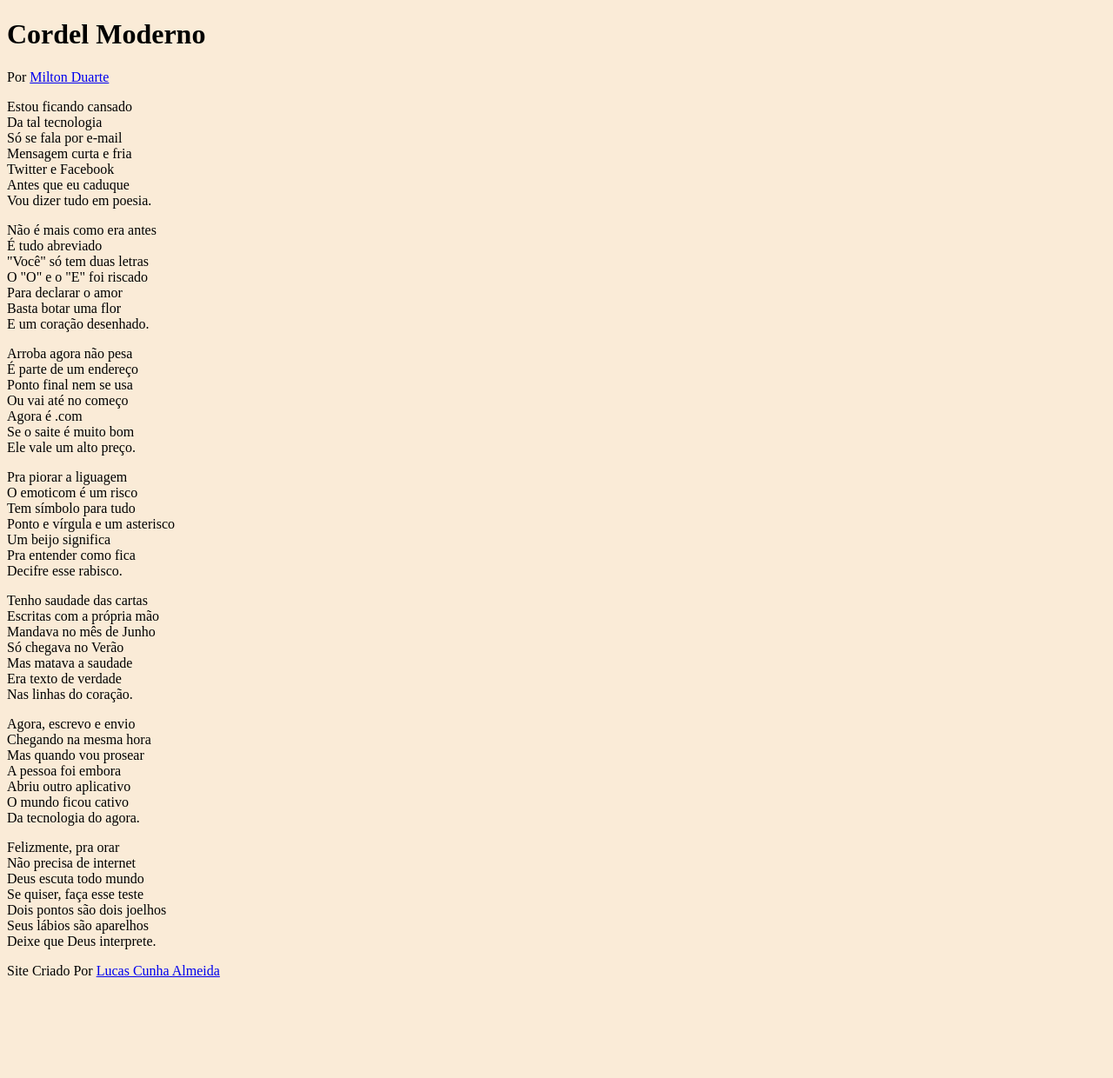
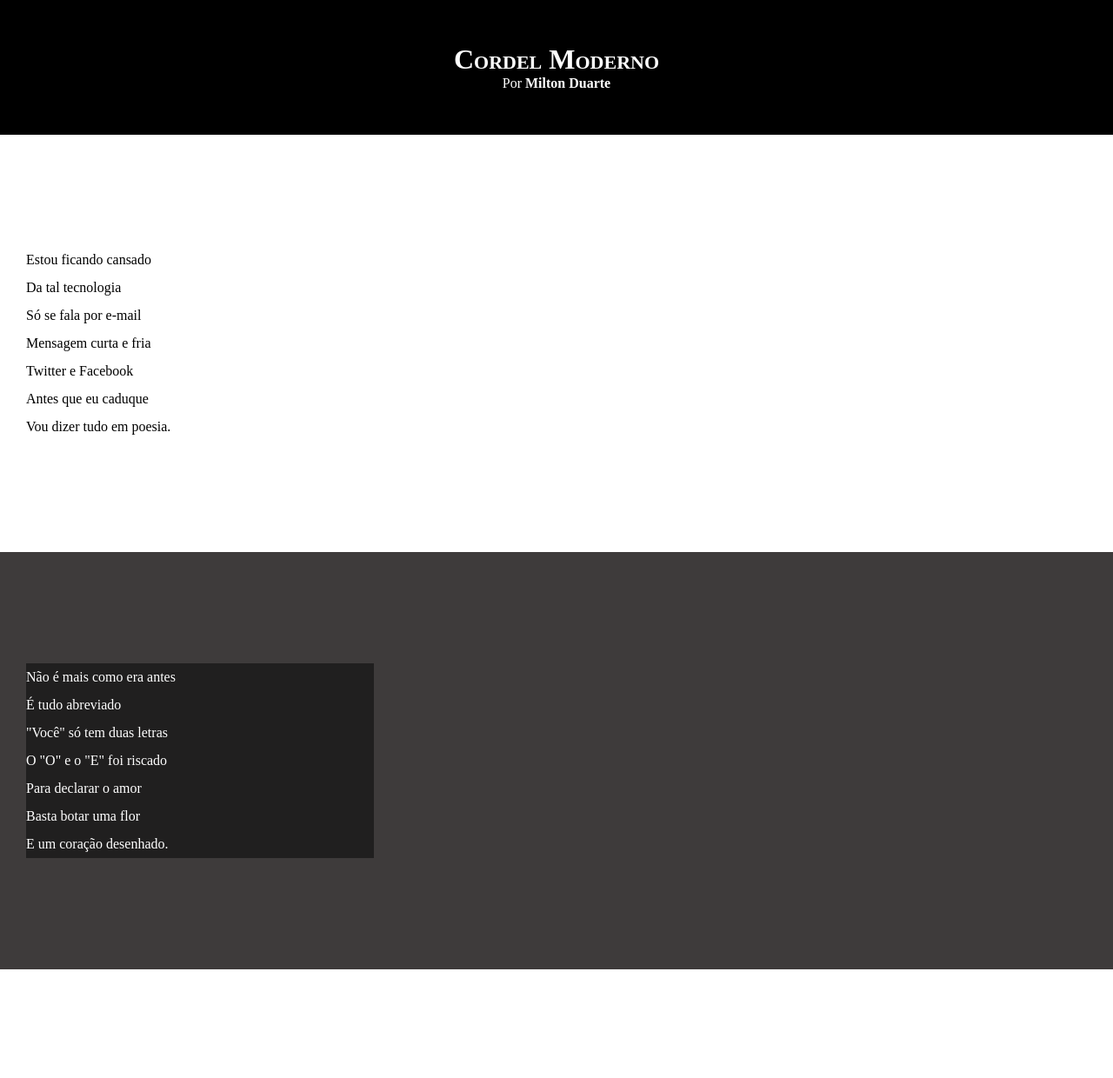
Before and after one commit to LucasCunhaAlmeida/Aprendendo-HTML5-CSS3, a plain HTML site: page exercícios modulo 3/desafios/desafio 12/index.html in a window 1280 px wide. Shown: the top 1240 px of the page at 87% size. Before the commit the page ends 1142 px from the top, so only its background shows below. Drawn offline with Linux system fonts and the light colour scheme.

Commit message:
Ajustes no CSS

```diff
--- a/exercícios modulo 3/desafios/desafio 12/index.html
+++ b/exercícios modulo 3/desafios/desafio 12/index.html
@@ -14,7 +14,7 @@
         </p>
     </header>
 
-    <section>
+    <section class="normal">
         <p>
             Estou ficando cansado <br>
             Da tal tecnologia <br>
@@ -26,7 +26,7 @@
         </p>
     </section>
 
-    <section>
+    <section class="imagem">
         <p>
             Não é mais como era antes <br>
             É tudo abreviado <br>
@@ -38,7 +38,7 @@
         </p>
     </section>
 
-    <section>
+    <section class="normal">
         <p>
             Arroba agora não pesa <br>
             É parte de um endereço <br>
@@ -60,7 +60,7 @@
         </p>
     </section>
 
-    <section>
+    <section class="imagem">
         <p>
             Tenho saudade das cartas <br>
             Escritas com a própria mão <br>
@@ -72,7 +72,7 @@
         </p>
     </section>
 
-    <section>
+    <section class="normal">
         <p>
             Agora, escrevo e envio <br>
             Chegando na mesma hora <br>
--- a/exercícios modulo 3/desafios/desafio 12/style.css
+++ b/exercícios modulo 3/desafios/desafio 12/style.css
@@ -1,5 +1,69 @@
 @charset "UTF-8";
 
-body{
-    background-color: antiquewhite;
+*{
+    margin: 0px;
+    padding: 0px;
 }
+
+html, body{
+    min-height: 100%;
+    background-color: white;
+}
+
+header{
+    background-color: black;
+    color: white;
+    text-align: center;
+
+}
+
+header > h1{
+    padding-top: 50px;
+    font-variant: small-caps;
+}
+
+header > p{
+    padding-bottom: 50px;
+}
+
+a{
+    color: white;
+    text-decoration: none;
+    font-weight: bold;
+}
+
+a:hover{
+    text-decoration: underline;
+}
+.normal{
+    background-color: white;
+    color: black;
+}
+
+section{
+    padding-top: 10%;
+    padding-bottom: 10%;
+    line-height: 2em;
+    padding-left: 30px;
+}
+
+.imagem{
+    background-color: rgb(62, 59, 59);
+    color: white;
+
+}
+
+.imagem > p{
+    width: 400px;
+    background-color: rgba(0, 0, 0, 0.48);
+}
+
+footer{
+    text-align: center;
+    padding: 5px;
+    background-color: black;
+}
+
+footer > p{
+    color: white;
+}
```
